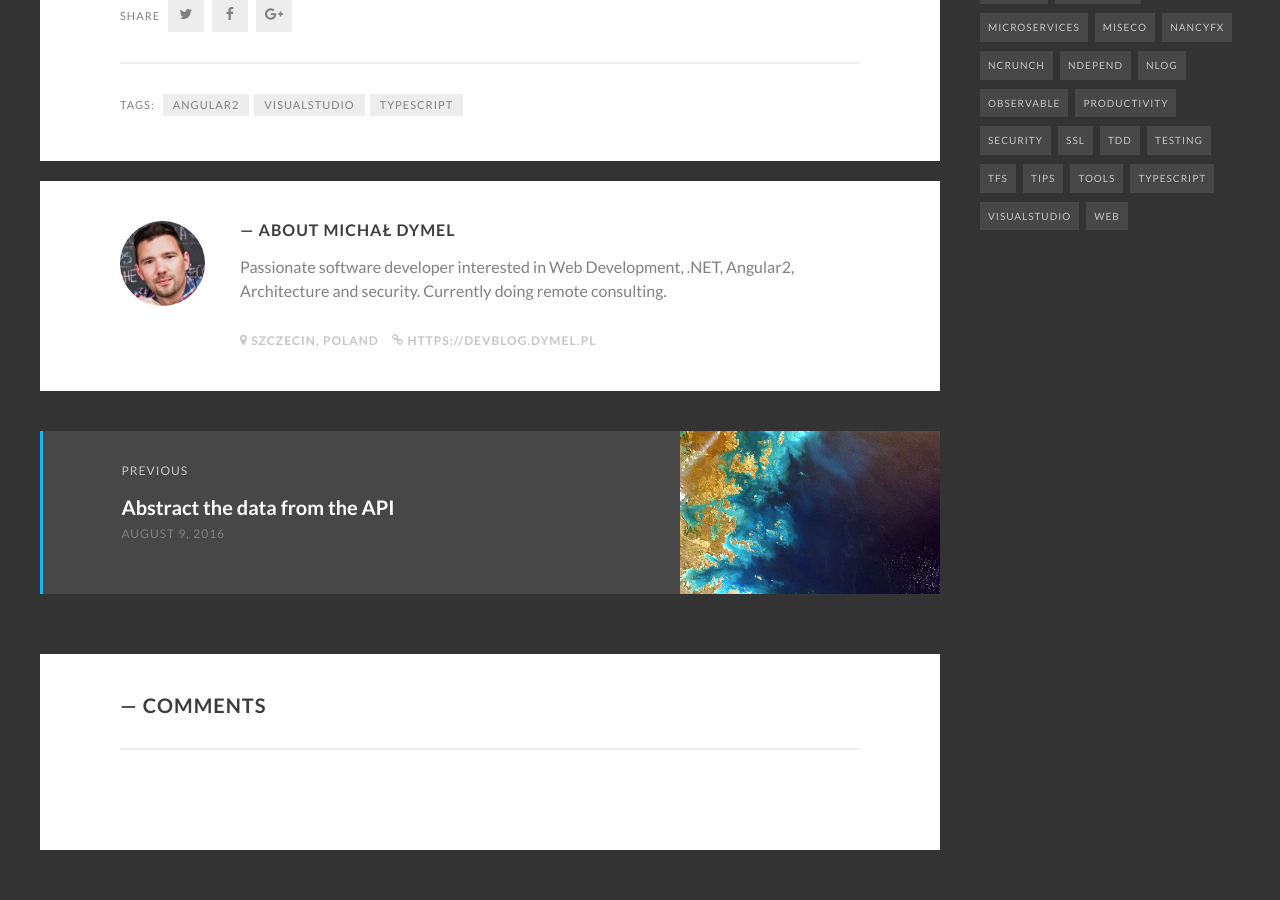
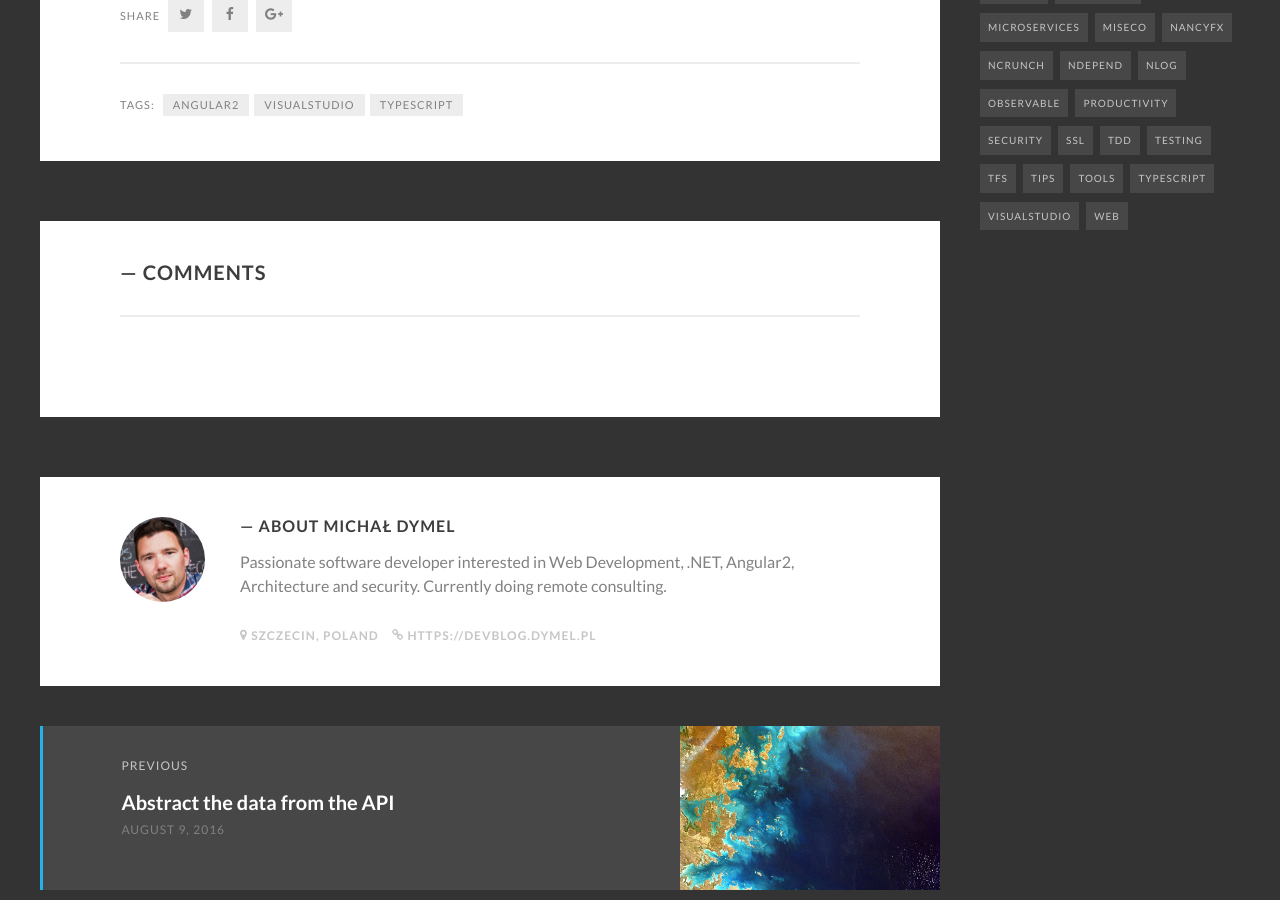
Before and after one commit to mdymel/devblog.dymel.pl, a Jekyll site: the page built from _posts/2016-08-11-stop-visualstudio-compiling-typescript-on-build.markdown, in a window 1280 px wide and 900 px high, scrolled down 1518 px. Built offline with Jekyll 4.4.1, drawn with Linux system fonts in a browser that asks for light colours; some web fonts are replaced; comment, search, counter and statistics services are not loaded.

Commit message:
post layout - comments moved higher

```diff
--- a/_layouts/post.html
+++ b/_layouts/post.html
@@ -38,6 +38,11 @@ facebook:
                     {% endif %}
                 </footer><!-- .entry-footer -->
             </article><!-- .post -->
+
+            {% if site.disqus %}
+                {% include disqus.html %}
+            {% endif %}
+
             <div class="author-box">
                 <div class="author-info">
                     <div class="author-avatar" style="background-image: url({{ site.author_image }})"><span class="screen-reader-text">{{ site.author_name }}'s Picture</span></div>
@@ -49,6 +54,7 @@ facebook:
                     </div><!-- .author-details -->
                 </div><!-- .author-info -->
             </div><!-- .author-box -->
+
             <nav class="post-navigation">
                 <h2 class="screen-reader-text">Post navigation</h2>
                 {% if page.previous.url %}
@@ -76,9 +82,6 @@ facebook:
                 </div><!-- .nav-next -->
                 {% endif %}
             </nav><!-- .post-navigation -->
-            {% if site.disqus %}
-                {% include disqus.html %}
-            {% endif %}
         </main><!-- .site-main -->
         {% include sidebar.html %}
     </div><!-- .inner -->
```
